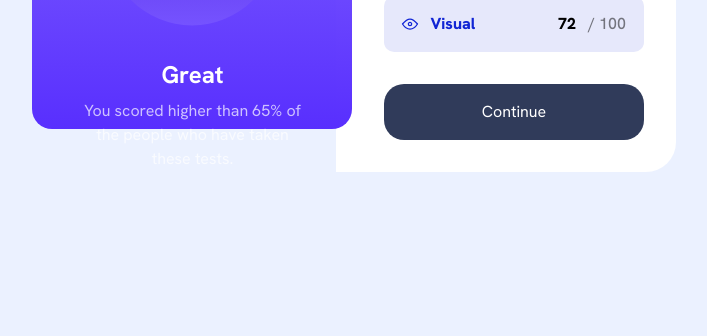
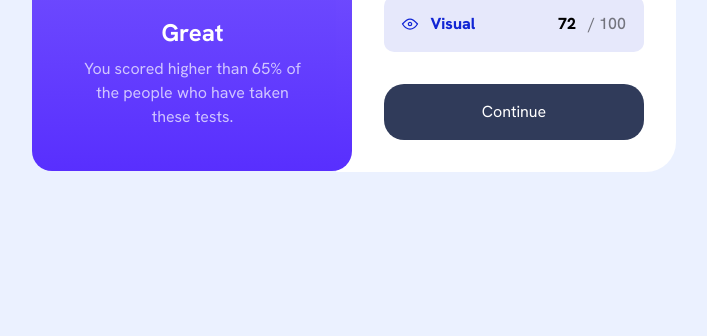
Before and after one commit to CREPTONICE/Frontend-Mentor-Results-Summary-Component, a plain HTML site: page index.html in a window 1280 px wide. Shown: the part 464-800 px from the top of the page, without its empty margins (286-993 px from the left). Drawn offline with Linux system fonts and the light colour scheme.

Commit message:
fixed result height

```diff
--- a/style.css
+++ b/style.css
@@ -241,7 +241,7 @@ button {
   }
 }
 
-@media (min-width: 600px) {
+@media (min-width: 700px) {
   body {
     background-color: var(--Pale--blue);
   }
@@ -258,7 +258,7 @@ button {
   .result {
     border-radius: 20px;
     margin-inline-start: auto;
-    height: 385.5px;
+    max-height: 470px;
     padding: 3rem;
 
     h1 {
```
